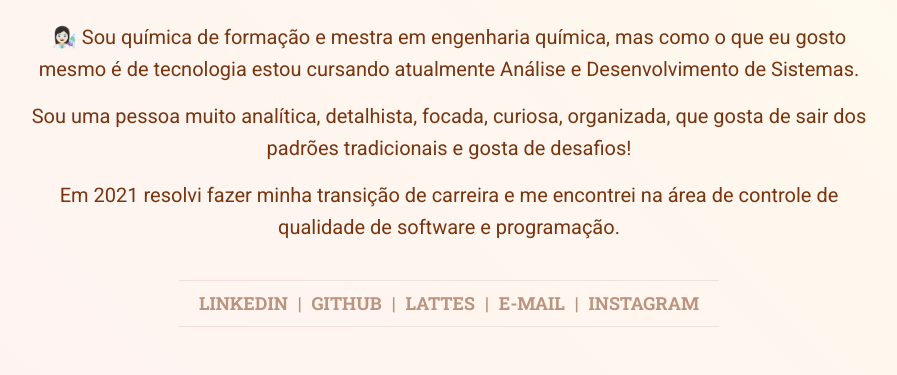
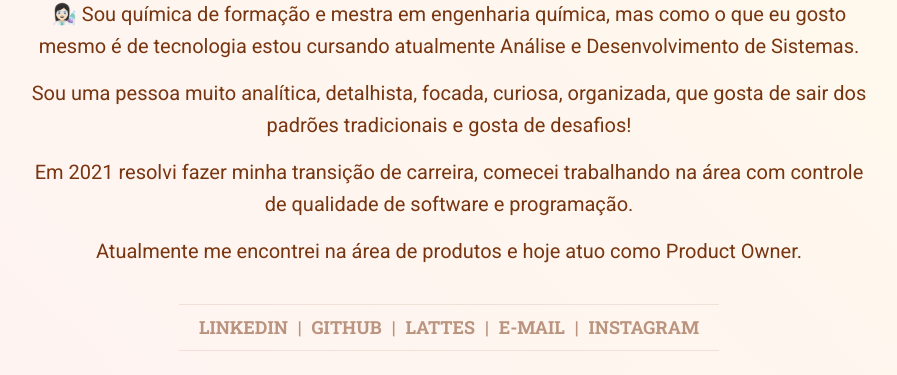
Before and after one commit to karolgolfeto/site, a website: page index.html in a window 1280 px wide. Shown: the part 403-778 px from the top of the page, without its empty margins (191-1088 px from the left). Drawn offline with nearby package versions, Linux system fonts and the light colour scheme.

Commit message:
Alteração no texto da página - Adicionado função PO

```diff
--- a/index.html
+++ b/index.html
@@ -31,7 +31,10 @@
       </p>
 
       <p>
-        Em 2021 resolvi fazer minha transição de carreira e me encontrei na área de controle de qualidade de software e programação.
+        Em 2021 resolvi fazer minha transição de carreira, comecei trabalhando na área com controle de qualidade de software e programação.
+      </p>
+      <p>
+        Atualmente me encontrei na área de produtos e hoje atuo como Product Owner.
       </p>
     </div>
 
```
